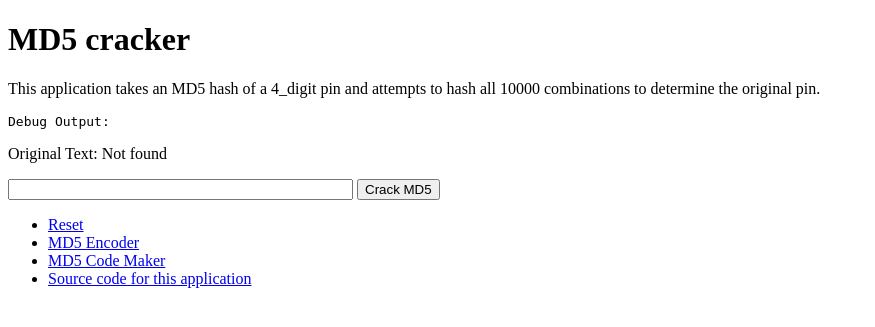
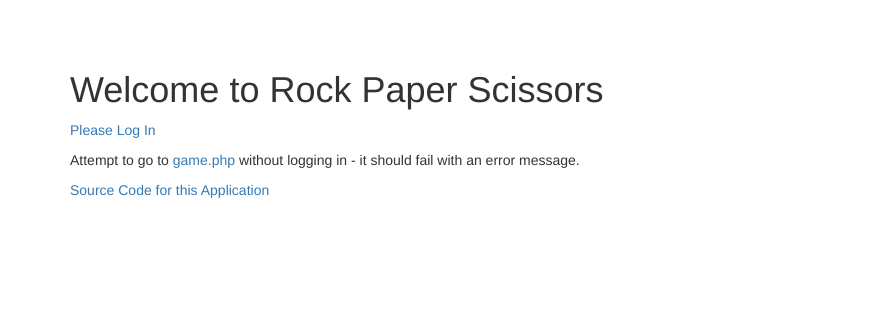
Before and after one commit to Jay0774/coursera, a PHP site: page / in a window 1280 px wide. Shown: the top 327 px of the page, without its empty margins (0-875 px from the left). Run offline with PHP 8.4, Linux system fonts and the light colour scheme.

Commit message:
A Small application to play rock paper scissor

```diff
--- /dev/null
+++ b/php/bootstrap.php
@@ -0,0 +1,9 @@
+
+<!-- Latest compiled and minified CSS -->
+<link rel="stylesheet" href="https://maxcdn.bootstrapcdn.com/bootstrap/3.3.6/css/bootstrap.min.css" integrity="sha384-1q8mTJOASx8j1Au+a5WDVnPi2lkFfwwEAa8hDDdjZlpLegxhjVME1fgjWPGmkzs7" crossorigin="anonymous">
+
+<!-- Optional theme -->
+<link rel="stylesheet" href="https://maxcdn.bootstrapcdn.com/bootstrap/3.3.6/css/bootstrap-theme.min.css" integrity="sha384-fLW2N01lMqjakBkx3l/M9EahuwpSfeNvV63J5ezn3uZzapT0u7EYsXMjQV+0En5r" crossorigin="anonymous">
+
+<!-- Custom styles for this template -->
+<link href="starter-template.css" rel="stylesheet">
--- a/php/index.php
+++ b/php/index.php
@@ -1,81 +1,22 @@
 <!DOCTYPE html>
-<head><title>Jayesh Budhwani MD5 Cracker</title></head>
+<html>
+<head>
+<title>Jayesh Budhwani -  Rock Paper Scissors</title>
+<?php require_once "bootstrap.php"; ?>
+</head>
 <body>
-<h1>MD5 cracker</h1>
-<p>This application takes an MD5 hash
-of a 4_digit pin and
-attempts to hash all 10000 combinations
-to determine the original pin.</p>
-<pre>
-Debug Output:
-<?php
-$goodtext = "Not found";
-// If there is no parameter, this code is all skipped
-if ( isset($_GET['md5']) ) {
-    $time_pre = microtime(true);
-    $md5 = $_GET['md5'];
-
-    // This is our digits
-    $show = 15;
-
-    // Outer loop go go through the alphabet for the
-    // first position in our "possible" pre-hash
-    // text
-    for($i=0; $i<=9; $i++ ) {
-        $ch1 = $i;   // The first of 4 digits
-
-        // Our inner loop Not the use of new variables
-        // $j and $ch2
-        for($j=0; $j<=9; $j++ ) {
-            $ch2 = $j;  // Our second fo 4 digits
-
-			for($k=0; $k<=9; $k++ ) {
-				$ch3 = $k;  // Our third fo 4 digits
-
-				for($l=0; $l<=9; $l++ ) {
-					$ch4 = $l;  // Our fourth fo 4 digits
-
-					// Concatenate the 4 digits  together to
-					// form the "possible" pre-hash text
-					$try = $ch1.$ch2.$ch3.$ch4;
-
-					// Run the hash and then check to see if we match
-					$check = hash('md5', $try);
-					if ( $check == $md5 ) {
-						$goodtext = $try;
-						break;   // Exit the inner loop
-					}
-
-					// Debug output until $show hits 0
-					if ( $show > 0 ) {
-					print "$check $try\n";
-					$show = $show - 1;
-					}
-				}
-			}
-        }
-    }
-    // Compute elapsed time
-    $time_post = microtime(true);
-    print "Elapsed time: ";
-    print $time_post-$time_pre;
-    print "\n";
-}
-?>
-</pre>
-<!-- Use the very short syntax and call htmlentities() -->
-<p>Original Text: <?= htmlentities($goodtext); ?></p>
-<form>
-<input type="text" name="md5" size="40" />
-<input type="submit" value="Crack MD5"/>
-</form>
-<ul>
-<li><a href="index.php">Reset</a></li>
-<li><a href="md5.php">MD5 Encoder</a></li>
-<li><a href="makecode.php">MD5 Code Maker</a></li>
-<li><a
-href="https://github.com/csev/wa4e/tree/master/code/crack"
-target="_blank">Source code for this application</a></li>
-</ul>
+<div class="container">
+<h1>Welcome to Rock Paper Scissors</h1>
+<p>
+<a href="login.php">Please Log In</a>
+</p>
+<p>
+Attempt to go to
+<a href="game.php">game.php</a> without logging in - it should fail with an error message.
+<p>
+<a href="http://www.wa4e.com/code/rps.zip"
+ target="_blank">Source Code for this Application</a>
+</p>
+</div>
 </body>
 </html>
--- /dev/null
+++ b/php/starter-template.css
@@ -0,0 +1,7 @@
+body {
+  padding-top: 50px;
+}
+.starter-template {
+  padding: 40px 15px;
+  text-align: center;
+}
```
Also changed, not shown: php/game.php (added, +109 -0 lines), php/login.php (added, +65 -0 lines).
